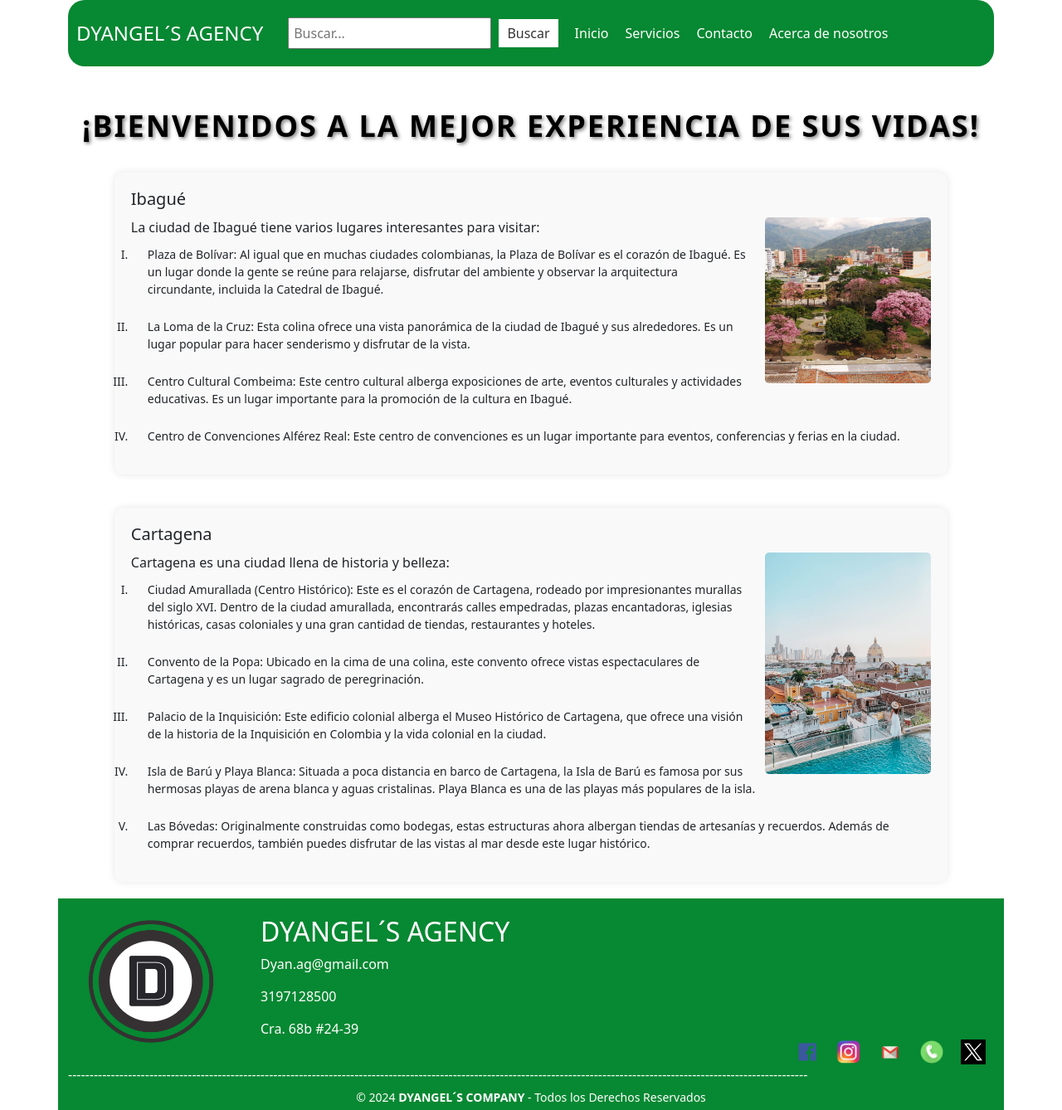
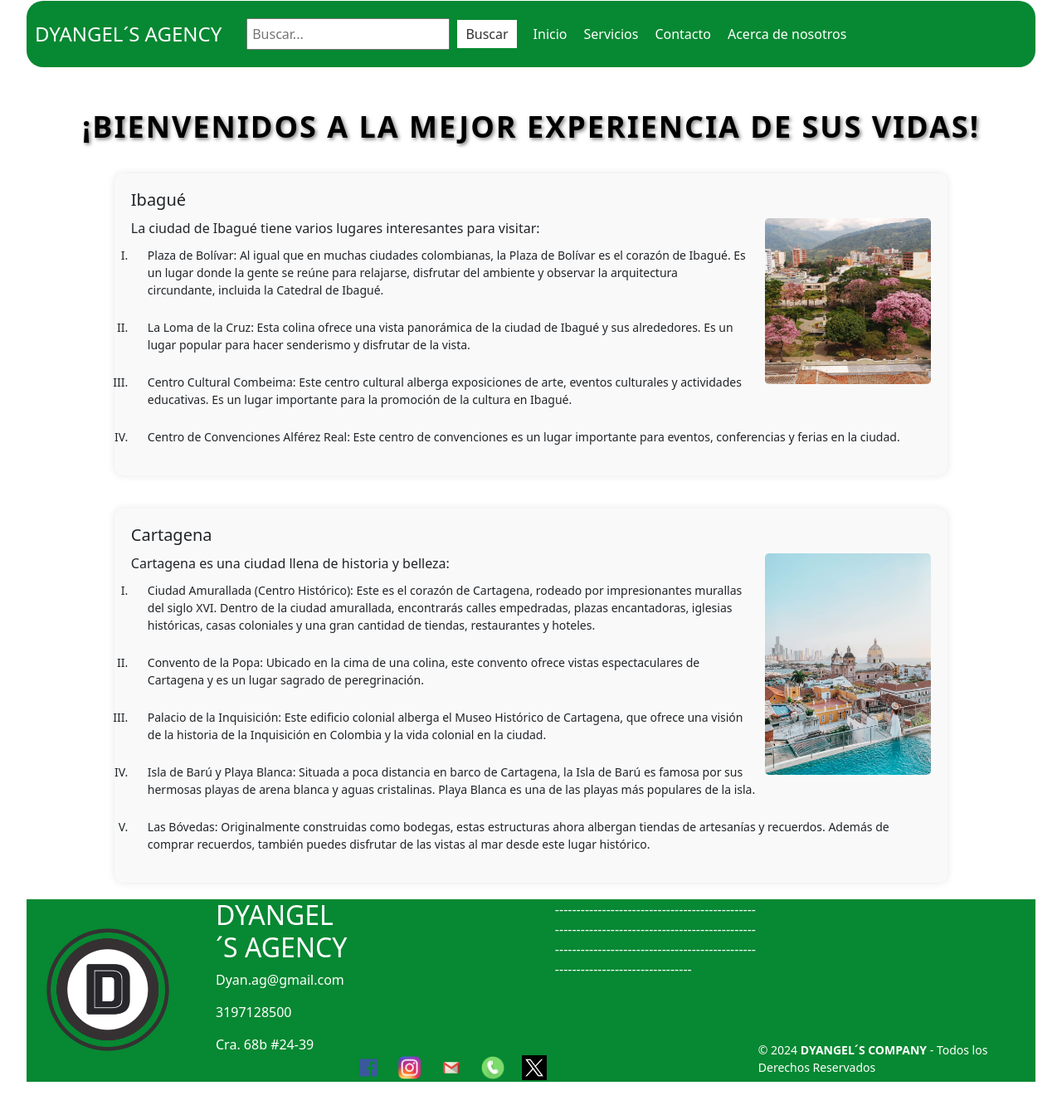
Before and after one commit to DYANGELO/PFSOLANO, a website: page index.html in a window 1280 px wide. Shown: the whole page at 83% size. After the commit the page ends 1309 px from the top, so only its background shows below. Drawn offline with nearby package versions, Linux system fonts and the light colour scheme.

Commit message:
se ajusta header y footer

```diff
--- a/css/style.css
+++ b/css/style.css
@@ -4,7 +4,6 @@
   grid-template-columns: 1fr;
   grid-template-rows: auto auto;
   gap: 0px;
-  grid-template-areas: "nav" "footer";
 }
 
 .nav {
@@ -12,7 +11,11 @@
 }
 
 .footer {
+  width: 95%;
+  margin: auto;
   grid-area: footer;
+  margin-bottom: 5px;
+  padding-bottom: 2.5px;
 }
 
 .spc-1 {
@@ -35,7 +38,11 @@
 .spc-1 .col .card ol li {
   padding: 10px;
 }
-
+.header{
+  width: 95%;
+  padding-top: 1px;
+  margin: auto;
+}
 * {
   margin: 0;
   padding: 0;
--- a/index.html
+++ b/index.html
@@ -10,8 +10,8 @@
     <title>DYANGEL'S AGENCY</title>
 </head>
 <body>
-    <div class="container">
-        <header>
+
+        <header class="header">
               <nav class="navbar">
                 <div class="contenedor">
                   <div class="izquierda">
@@ -35,7 +35,7 @@
 
         </header>
 
-
+      <div class="container" >
         <div class="contenedor-3">
             <div class="fondo"></div>
             <div class="titulo">
@@ -78,7 +78,7 @@
       </div>
 
 
-      <footer id="footer" class="footer container">
+      <footer id="footer" class="footer">
         <div class="contenedor-2">
           <div class="apartado-a">
             <img class="logo-d" src="./Imagenes/Untitled Design.png" alt="">
```
Also changed, not shown: about.html (+3 -3 lines), services.html (+4 -2 lines).
